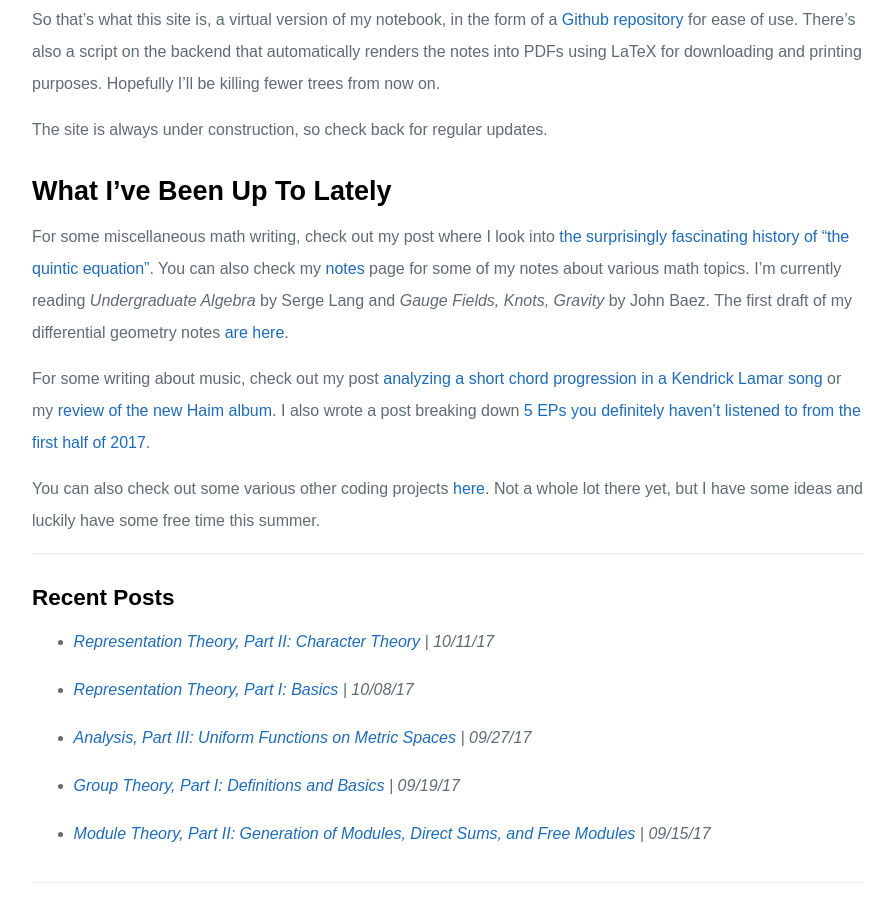
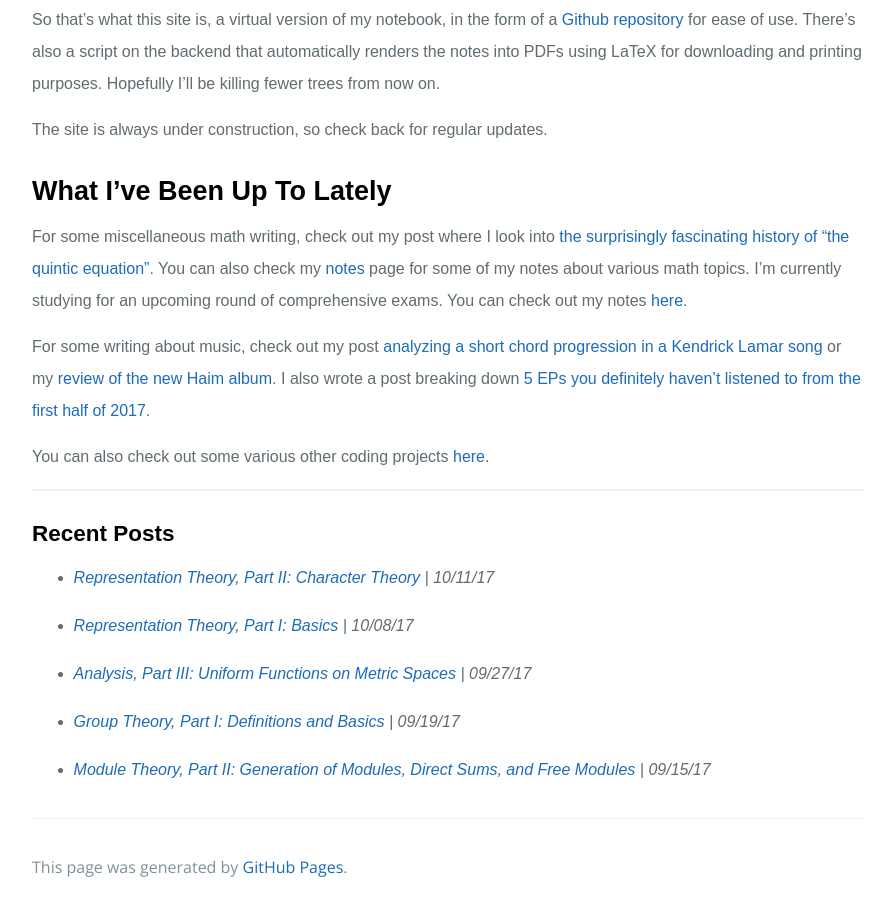
Before and after one commit to jhavaldar/jhavaldar.github.io, a Jekyll site: the page built from index.md, in a window 1280 px wide and 900 px high, scrolled down 737 px. Shown: the whole window, without its empty margins (192-1087 px from the left). Built offline with Jekyll 4.4.1, drawn with Linux system fonts in a browser that asks for light colours; some web fonts are replaced.

Commit message:
Updated homepage

```diff
--- a/index.md
+++ b/index.md
@@ -17,8 +17,8 @@ The site is always under construction, so check back for regular updates.
 
 ## What I've Been Up To Lately
 
-For some miscellaneous math writing, check out my post where I look into [the surprisingly fascinating history of "the quintic equation"](/post/2017/07/02/solvable2.html). You can also check my [notes](/notes) page for some of my notes about various math topics. I'm currently reading _Undergraduate Algebra_ by Serge Lang and _Gauge Fields, Knots, Gravity_ by John Baez. The first draft of my differential geometry notes [are here](/assets/diffgeobook.pdf).
+For some miscellaneous math writing, check out my post where I look into [the surprisingly fascinating history of "the quintic equation"](/post/2017/07/02/solvable2.html). You can also check my [notes](/notes) page for some of my notes about various math topics. I'm currently studying for an upcoming round of comprehensive exams. You can check out my notes [here](/notes_index).
 
 For some writing about music, check out my post [analyzing a short chord progression in a Kendrick Lamar song](/post/2017/07/07/element.html) or my [review of the new Haim album](/post/2017/07/07/something-to-tell-you.html). I also wrote a post breaking down [5 EPs you definitely haven't listened to from the first half of 2017](/post/2017/07/19/albums2017.html).
 
-You can also check out some various other coding projects [here](/projects). Not a whole lot there yet, but I have some ideas and luckily have some free time this summer.
+You can also check out some various other coding projects [here](/projects).
```
